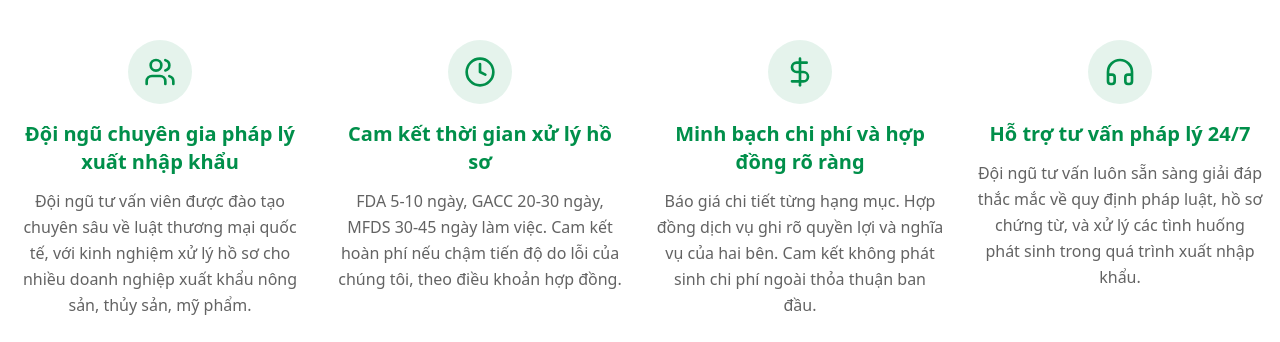
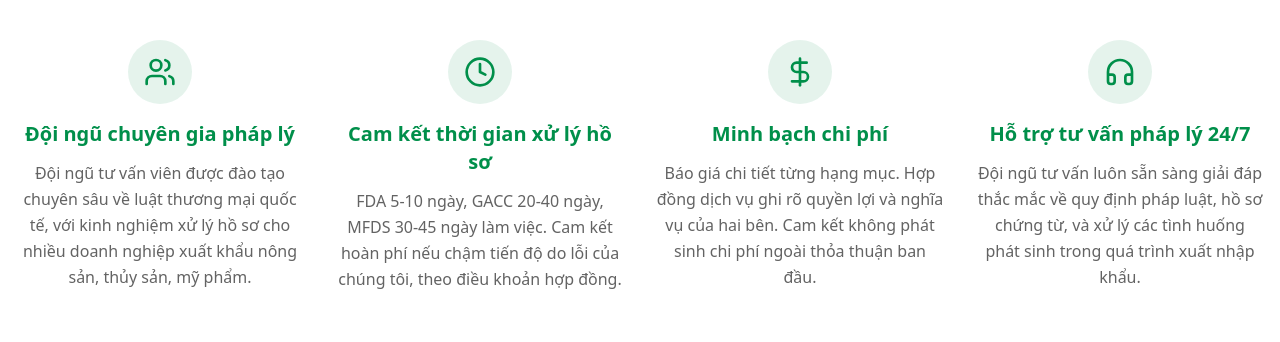
Before and after one commit to hocluongvan25-dotcom/Vexim_blog, a Next.js app: page / in a window 1280 px wide. Shown: the part 2500-2842 px from the top of the page. Built offline with nearby package versions, Linux system fonts and the light colour scheme; no server answers; the database is empty.

Commit message:
Cap nhat org admin 4

```diff
--- a/components/why-choose-us.tsx
+++ b/components/why-choose-us.tsx
@@ -3,7 +3,7 @@ import { Users, Clock, DollarSign, Headphones } from "lucide-react"
 const benefits = [
   {
     icon: Users,
-    title: "Đội ngũ chuyên gia pháp lý xuất nhập khẩu",
+    title: "Đội ngũ chuyên gia pháp lý",
     description:
       "Đội ngũ tư vấn viên được đào tạo chuyên sâu về luật thương mại quốc tế, với kinh nghiệm xử lý hồ sơ cho nhiều doanh nghiệp xuất khẩu nông sản, thủy sản, mỹ phẩm.",
   },
@@ -11,11 +11,11 @@ const benefits = [
     icon: Clock,
     title: "Cam kết thời gian xử lý hồ sơ",
     description:
-      "FDA 5-10 ngày, GACC 20-30 ngày, MFDS 30-45 ngày làm việc. Cam kết hoàn phí nếu chậm tiến độ do lỗi của chúng tôi, theo điều khoản hợp đồng.",
+      "FDA 5-10 ngày, GACC 20-40 ngày, MFDS 30-45 ngày làm việc. Cam kết hoàn phí nếu chậm tiến độ do lỗi của chúng tôi, theo điều khoản hợp đồng.",
   },
   {
     icon: DollarSign,
-    title: "Minh bạch chi phí và hợp đồng rõ ràng",
+    title: "Minh bạch chi phí",
     description:
       "Báo giá chi tiết từng hạng mục. Hợp đồng dịch vụ ghi rõ quyền lợi và nghĩa vụ của hai bên. Cam kết không phát sinh chi phí ngoài thỏa thuận ban đầu.",
   },
```
